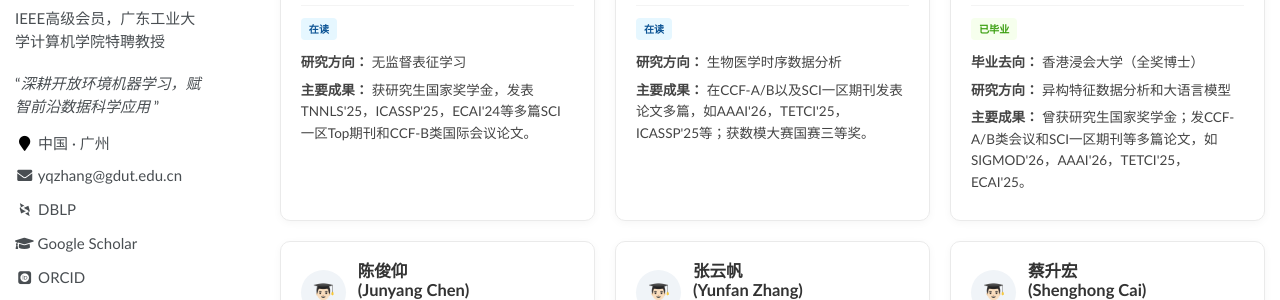
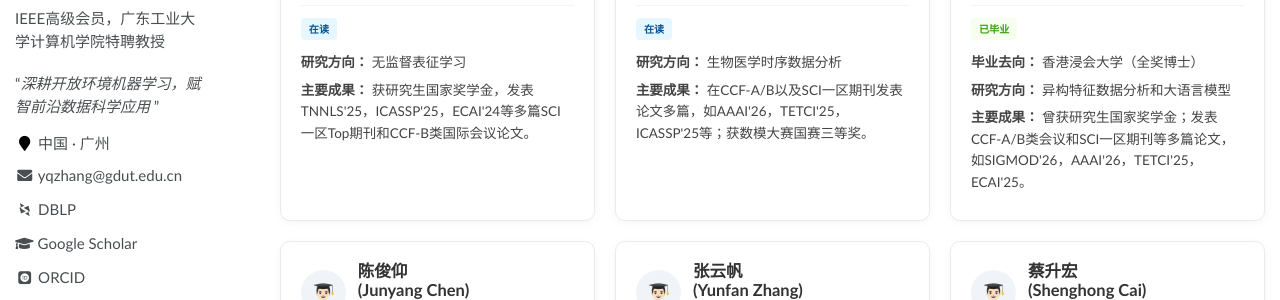
Before and after one commit to yqzhang-Zz/zh-OMG, a Jekyll site: the page built from _pages/about.md, in a window 1280 px wide and 900 px high, scrolled down 2476 px. Shown: the part 151-451 px from the top of the window. Built offline with Jekyll 4.4.1, drawn with Linux system fonts in a browser that asks for light colours; some web fonts are replaced.

Commit message:
Update about.md

```diff
--- a/_pages/about.md
+++ b/_pages/about.md
@@ -271,7 +271,7 @@ OMG具体研究方向可参考本人主页所列论文和科研课题。组内**
       <span class="tag tag-alumni">已毕业</span>
       <p><strong>毕业去向：</strong> 香港浸会大学（全奖博士）</p>
       <p><strong>研究方向：</strong> 异构特征数据分析和大语言模型</p>
-      <p><strong>主要成果：</strong> 曾获研究生国家奖学金；发CCF-A/B类会议和SCI一区期刊等多篇论文，如SIGMOD'26，AAAI'26，TETCI'25，ECAI'25。</p>
+      <p><strong>主要成果：</strong> 曾获研究生国家奖学金；发表CCF-A/B类会议和SCI一区期刊等多篇论文，如SIGMOD'26，AAAI'26，TETCI'25，ECAI'25。</p>
     </div>
   </div>
 
```
